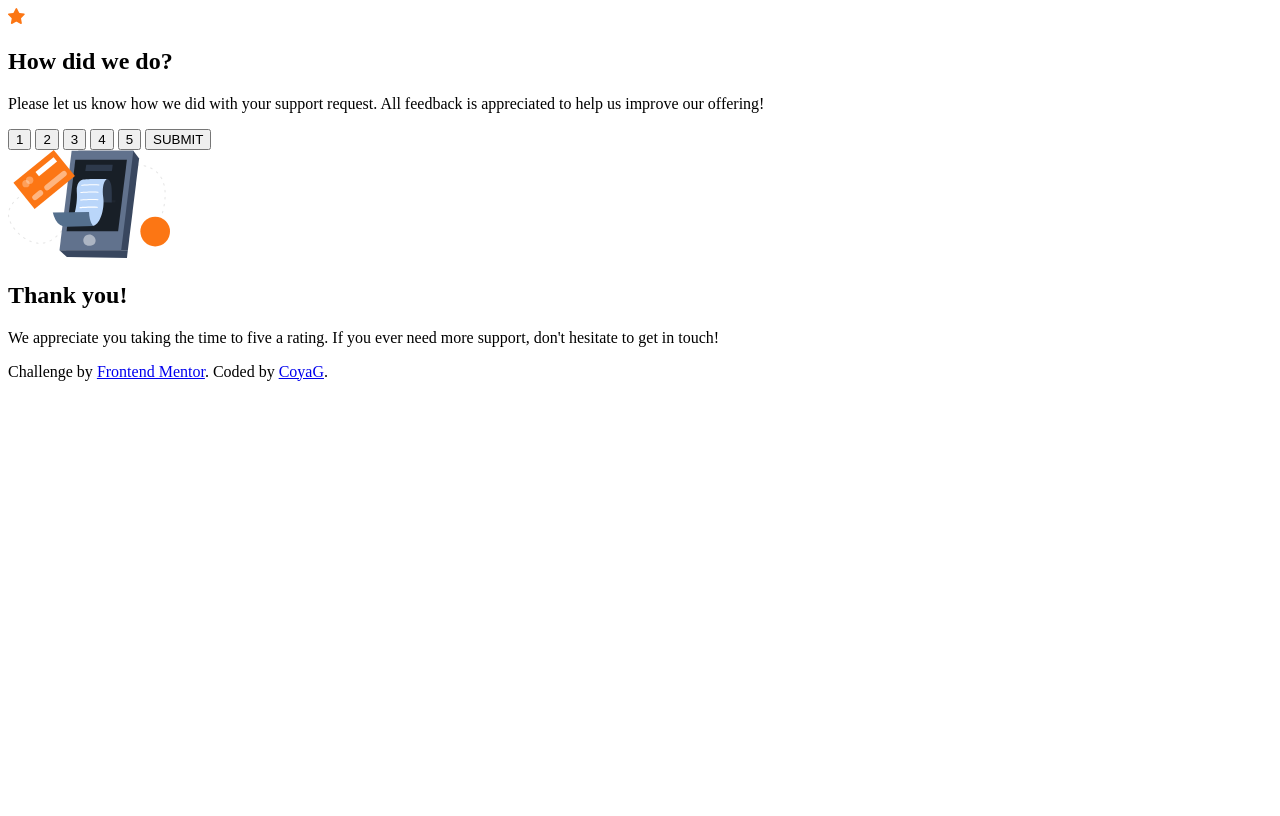
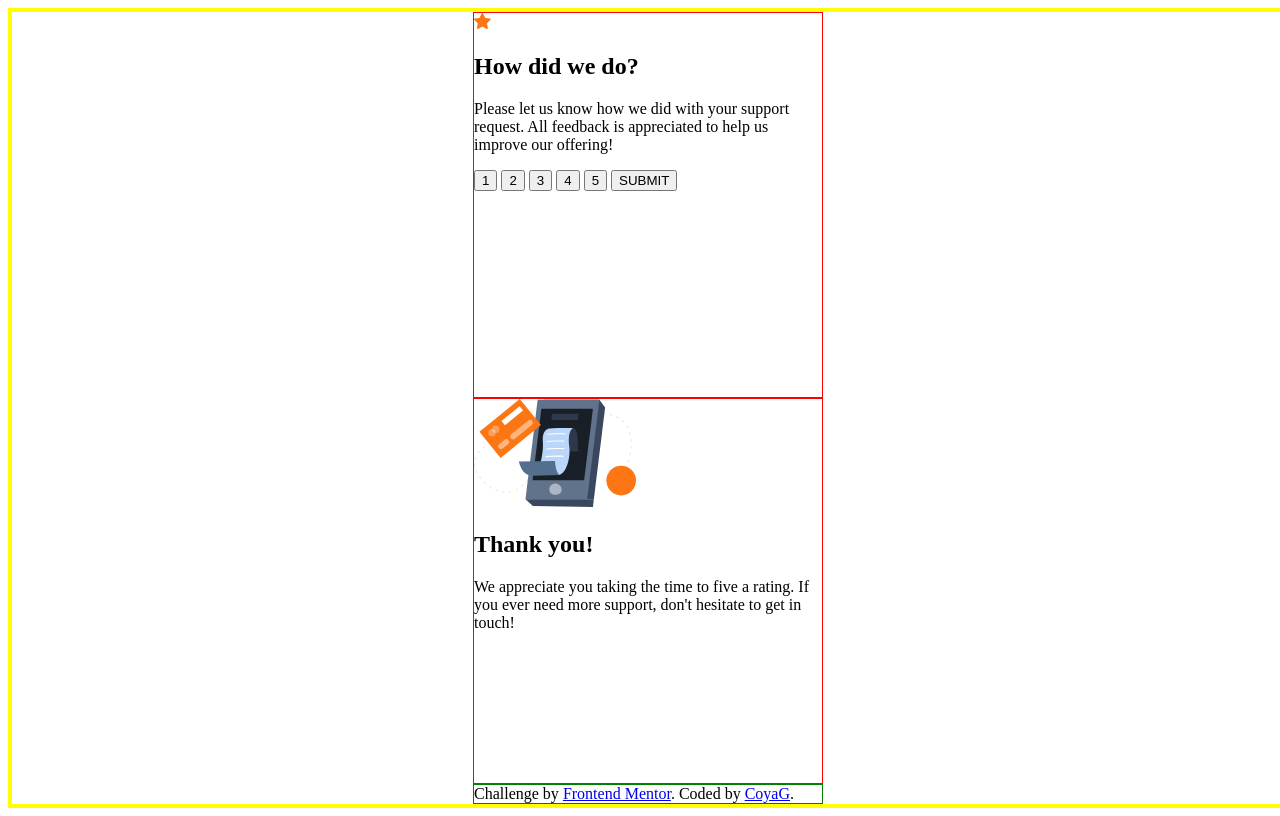
Before and after one commit to CoyaG/4-interactive-rating-component, a plain HTML site: page index.html in a window 1280 px wide. Drawn offline with Linux system fonts and the light colour scheme.

Commit message:
Updated index and main css code

```diff
--- a/css/main.css
+++ b/css/main.css
@@ -0,0 +1,27 @@
+*{
+  box-sizing: border-box;
+}
+
+/* Box Dimensions */
+body{
+  width: 100vw;
+  height: 100vh;
+  display: flex;
+  flex-direction: column;
+  align-items: center;
+  border: 4px solid yellow;
+}
+.submit-main, .thanks-main{
+  width: 350px;
+  height: 400px;
+  border: 1px solid red;
+}
+
+/* Rating Form */
+
+
+/* Attribution */
+.attribution{
+  width: 350px;
+  border: 1px solid green;
+}
--- a/index.html
+++ b/index.html
@@ -11,6 +11,9 @@
     <title>Frontend Mentor | Interactive rating component</title>
 
     <!-- Fonts -->
+    <link rel="preconnect" href="https://fonts.googleapis.com">
+    <link rel="preconnect" href="https://fonts.gstatic.com" crossorigin>
+    <link href="https://fonts.googleapis.com/css2?family=Overpass:ital,wght@0,100..900;1,100..900&display=swap" rel="stylesheet">
 
     <!-- External CSS Link -->
 		<link rel="stylesheet" href="css/normalize.css">
```
